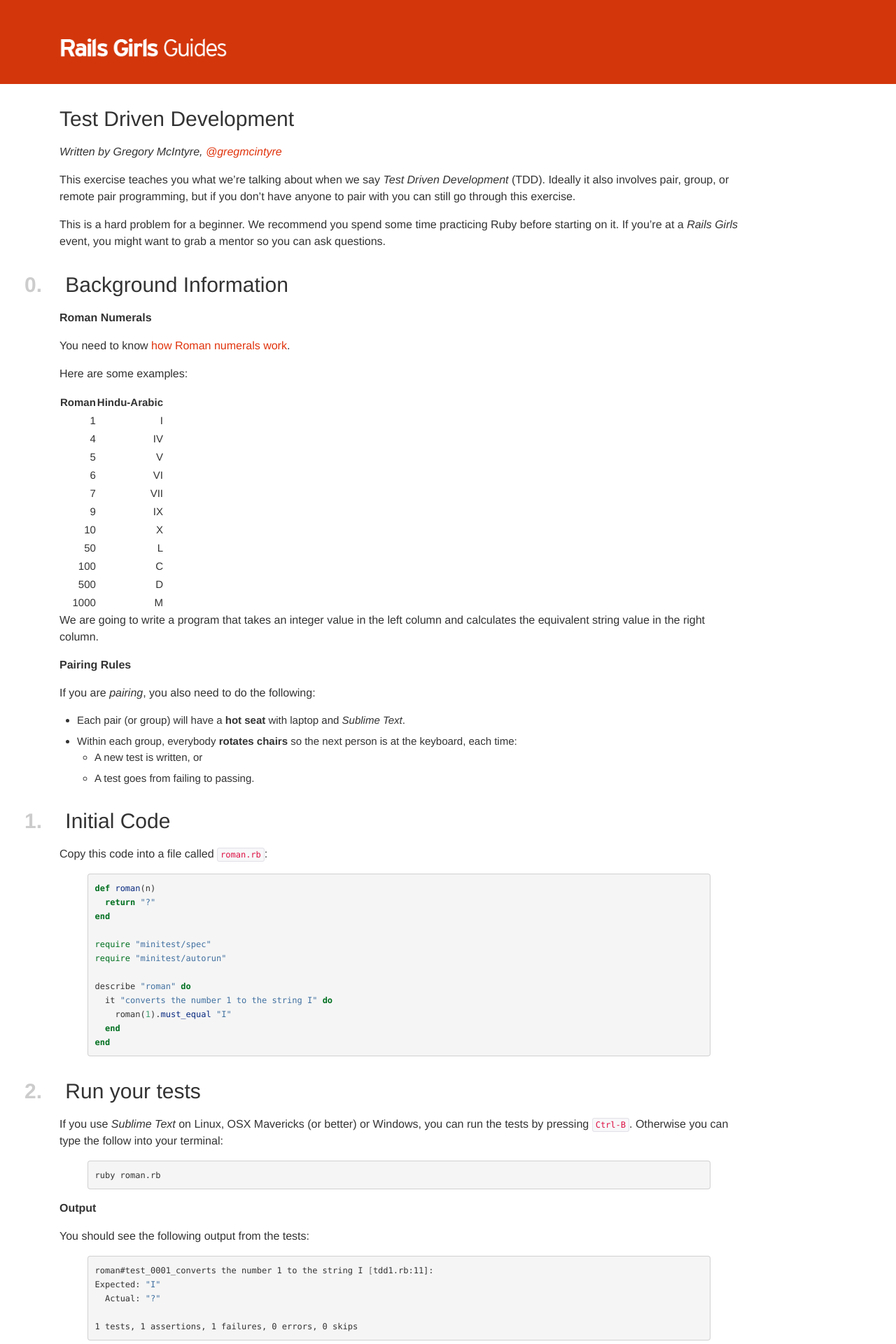
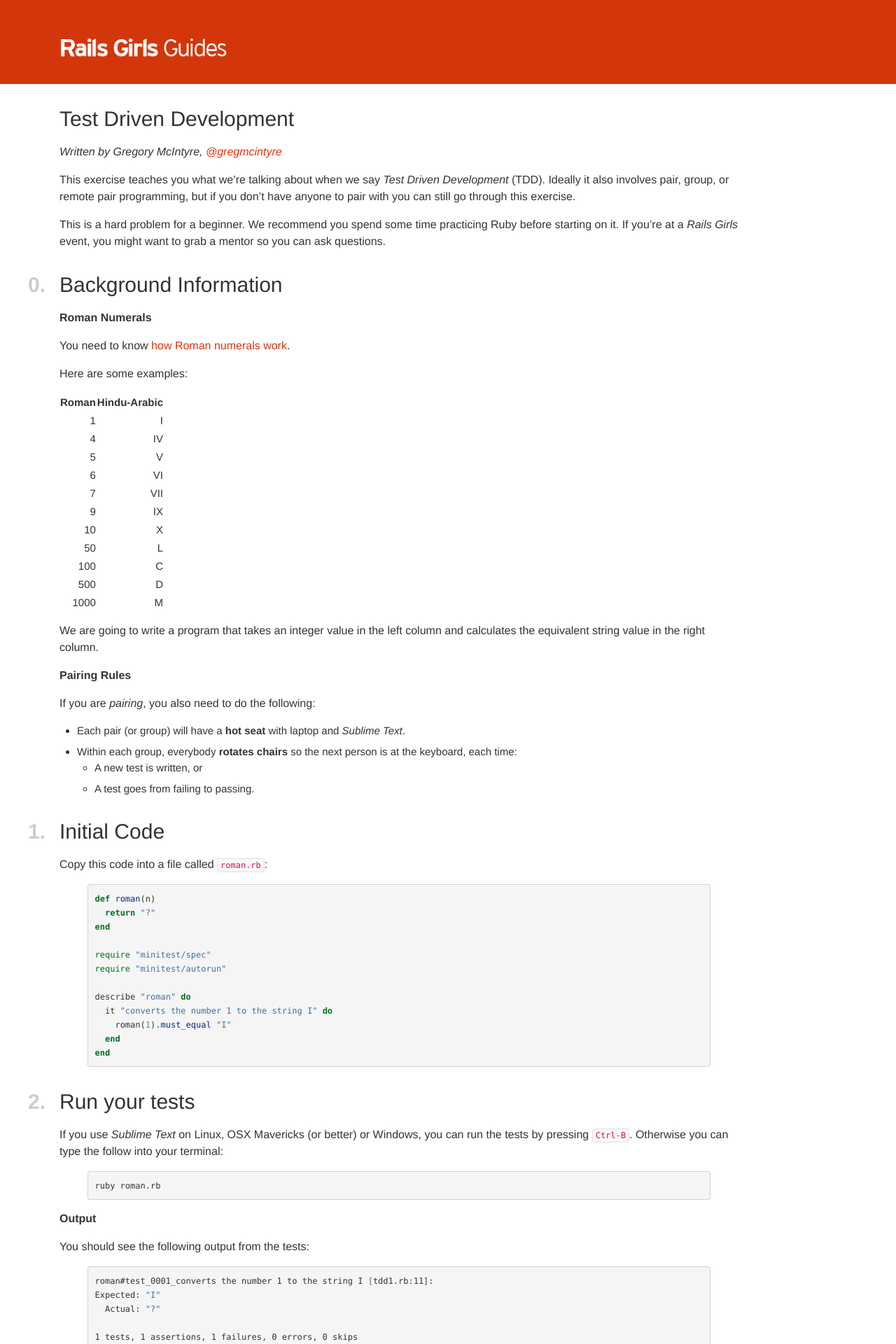
Before and after one commit to railsgirls/guides.railsgirls.com, a Jekyll site: the page built from _posts/2014-05-09-test-driven-development.markdown, in a window 1280 px wide. Shown: the top 1920 px of the page at 70% size. Built offline with Jekyll 4.4.1, drawn with Linux system fonts in a browser that asks for light colours; nearby versions of some CDN libraries.

Commit message:
Update baseline CSS and step numbering style.

```diff
--- a/css/style.css
+++ b/css/style.css
@@ -23,11 +23,11 @@ h2 {
   margin: 1em 0 0.5em;
 }
 h2 em {
+  position: absolute;
   display: inline-block;
-  width: 50px;
+  margin-left: -1.5em;
   font-style: normal;
   font-weight: bold;
-  margin-left: -50px;
   color: #CCC;
 }
 
@@ -67,6 +67,9 @@ hr {
   margin: 2em 0;
 }
 
+table {
+  margin-bottom: 1em;
+}
 
 header {
   height: 70px;
```
